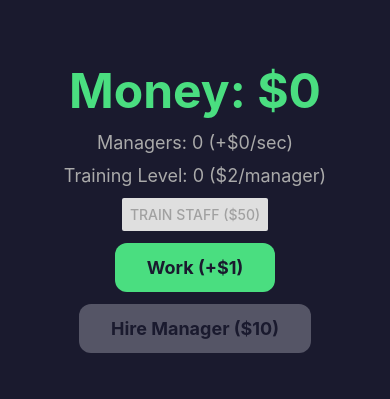
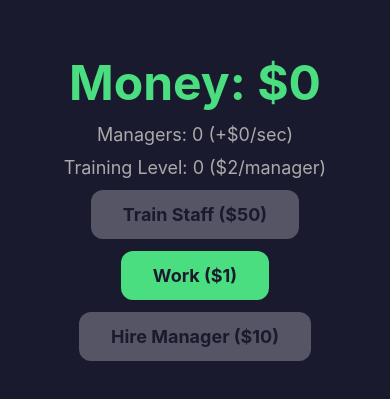
Before and after one commit to breecurry/idletycoon, a React Native app: screen / in a window 390 px wide. Shown: the part 215-614 px from the top of the page. Built offline with nearby package versions, Linux system fonts and the light colour scheme.

Commit message:
custom shopbutton component added

```diff
--- a/App.tsx
+++ b/App.tsx
@@ -1,5 +1,5 @@
 import { StatusBar } from 'expo-status-bar';
-import { Button, StyleSheet, Text, View, Pressable, Alert } from 'react-native';
+import { StyleSheet, Text, View, Pressable, Alert } from 'react-native';
 import { useState, useEffect } from 'react';
 import AsyncStorage from '@react-native-async-storage/async-storage';
 
@@ -8,6 +8,24 @@ const formatMoney = (amount: number) => {
   if (amount >= 1000000) return (amount / 1000000).toFixed(2) + "M";
   if (amount >= 1000) return (amount / 1000).toFixed(2) + "K";
   return amount.toString();
+};
+
+type ShopButtonProps = {
+  label: string;
+  onPress: () => void;
+  disabled?: boolean;
+};
+
+const ShopButton = ({ label, onPress, disabled }: ShopButtonProps) => {
+  return (
+    <Pressable
+    style={[styles.button, disabled && styles.buttonDisabled]}
+    onPress={onPress}
+    disabled={disabled}
+  >
+    <Text style={styles.buttonText}>{label}</Text>
+  </Pressable>
+);
 };
 
 export default function App() {
@@ -47,6 +65,65 @@ const buyTraining = () => {
   }
 };
 
+useEffect(() => {
+  const load = async () => {
+    const saved = await
+    AsyncStorage.getItem('gameData');
+    if (saved !== null) {
+      const data = JSON.parse(saved);
+
+      let loadedMoney = data.money;
+
+      if (data.lastSaved) {
+        const secondsAway = Math.floor((Date.now() - data.lastSaved) / 1000);
+        const income = data.managers * 2 * (data.training + 1);
+        const offlineEarnings = secondsAway * income;
+
+        if (offlineEarnings > 0) {
+          loadedMoney = loadedMoney + offlineEarnings;
+          Alert.alert("Welcome back!", "Your managers earned $" + formatMoney(offlineEarnings) + " while you were away.");
+        }
+        }
+        setMoney(loadedMoney);
+        setManagers(data.managers);
+        setTraining(data.training);
+      }
+      setIsLoaded(true);
+    };
+    load();
+  }, []);
+
+useEffect(() => {
+  if (!isLoaded) return;
+  AsyncStorage.setItem('gameData', JSON.stringify({
+    money,
+    managers,
+    training,
+    lastSaved: Date.now(),
+  }));
+}, [money, managers, training, isLoaded]);
+
+  return (
+    <View style={styles.container}>
+
+      <Text style={styles.money}>Money: ${formatMoney(money)}</Text>
+
+      <Text style={styles.label}>Managers: {managers} (+${formatMoney(incomePerSecond)}/sec)</Text>
+
+      <Text style={styles.label}>Training Level: {training} (${formatMoney(managerIncome)}/manager)</Text>
+
+      <ShopButton label={"Train Staff ($" + formatMoney(trainingCost) + ")"} onPress={buyTraining} disabled={money < trainingCost} />
+
+      <ShopButton label="Work ($1)" onPress={() => setMoney(money + 1)} />
+
+      <ShopButton label={"Hire Manager ($" + formatMoney(managerCost) + ")"} onPress={hireManager} disabled={money < managerCost} />
+
+      <StatusBar style="auto" />
+    </View>
+  );
+}
+
+
 const styles = StyleSheet.create({
   container: {
     flex: 1,
@@ -79,66 +156,3 @@ const styles = StyleSheet.create({
     backgroundColor: '#555566',
   },
 });
-
-useEffect(() => {
-  const load = async () => {
-    const saved = await
-    AsyncStorage.getItem('gameData');
-    if (saved !== null) {
-      const data = JSON.parse(saved);
-
-      let loadedMoney = data.money;
-
-      if (data.lastSaved) {
-        const secondsAway = Math.floor((Date.now() - data.lastSaved) / 1000);
-        const income = data.managers * 2 * (data.training + 1);
-        const offlineEarnings = secondsAway * income;
-
-        if (offlineEarnings > 0) {
-          loadedMoney = loadedMoney + offlineEarnings;
-          Alert.alert("Welcome back!", "Your managers earned $" + offlineEarnings + "while you were away.");
-        }
-        }
-        setMoney(loadedMoney);
-        setManagers(data.managers);
-        setTraining(data.training);
-      }
-      setIsLoaded(true);
-    };
-    load();
-  }, []);
-
-useEffect(() => {
-  if (!isLoaded) return;
-  AsyncStorage.setItem('gameData', JSON.stringify({
-    money,
-    managers,
-    training,
-    lastSaved: Date.now(),
-  }));
-}, [money, managers, training, isLoaded]);
-
-  return (
-    <View style={styles.container}>
-
-      <Text style={styles.money}>Money: ${money}</Text>
-
-      <Text style={styles.label}>Managers: {managers} (+${incomePerSecond}/sec)</Text>
-
-      <Text style={styles.label}>Training Level: {training} (${managerIncome}/manager)</Text>
-
-      <Button title={"Train Staff ($" + trainingCost + ")"} onPress={buyTraining} disabled={money < trainingCost} />
-
-      <Pressable style={styles.button} onPress={() => setMoney(money + 1)}>
-        <Text style={styles.buttonText}>Work (+$1)</Text>
-      </Pressable>
-
-      <Pressable style={[styles.button, money < managerCost && styles.buttonDisabled]}
-      onPress={hireManager} disabled={money < managerCost}>
-        <Text style={styles.buttonText}>Hire Manager (${managerCost})</Text>
-      </Pressable>
-
-      <StatusBar style="auto" />
-    </View>
-  );
-}
```
